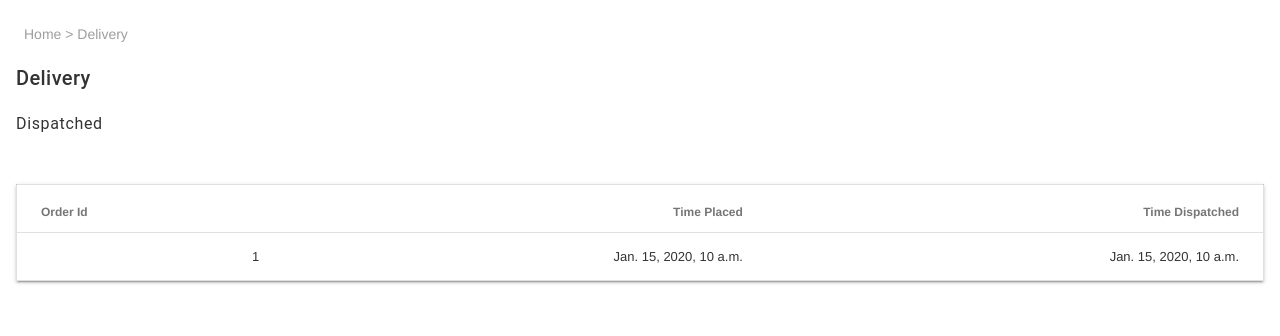
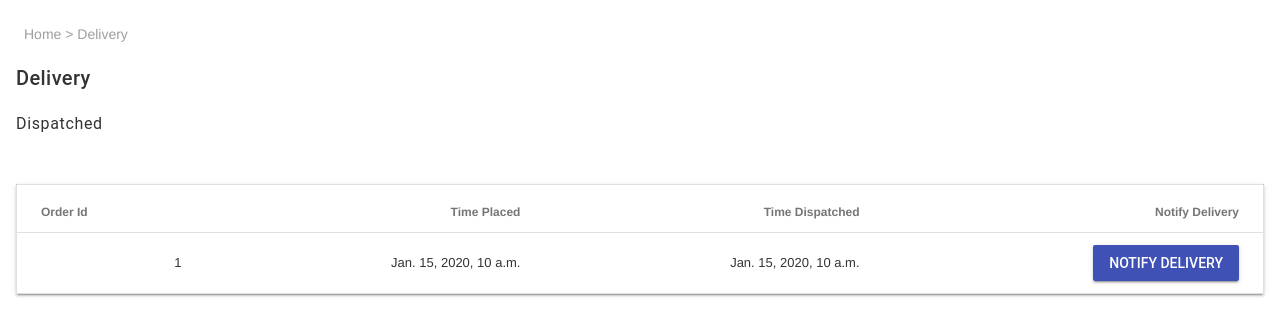
Before and after one commit to WaqasAliAbbasi/PropelSystems, a Django app: template delivery/templates/delivery/index.html in a window 1280 px wide. Shown: the part 64-400 px from the top of the page. Run offline with Django 3.2, Linux system fonts and the light colour scheme; the template is opened without the code that fills it: most values are stand-ins (such as "Sample title", 1, 10 or a date in 2020); parts of the project's set-up code (start-up, migrations or seed data) failed here and were passed over; some libraries are stand-ins or nearby versions.

Commit message:
Add delivery notification

```diff
--- a/delivery/templates/delivery/index.html
+++ b/delivery/templates/delivery/index.html
@@ -24,15 +24,21 @@
               <th class="mdl-data-table__cell--non-numeric">Order Id</th>
               <th>Time Placed</th>
               <th>Time Dispatched</th>
+              <th>Notify Delivery</th>
             </tr>
           </thead>
           <tbody>
             {% if orders %}
             {% for order in orders %}
             <tr>
-              <td>{{ order.id }}</td>
+              <td class="order-id">{{ order.id }}</td>
               <td>{{ order.time_placed }}</td>
               <td>{{ order.time_dispatched }}</td>
+              <td>
+                <button class="notify-delivery mdl-button mdl-js-button mdl-button--raised mdl-button--colored">
+                  Notify Delivery
+                </button>
+              </td>
             </tr>
             {% endfor %}
             {% endif %}
@@ -43,15 +49,16 @@
   </div>
 </main>
 <script>
-$('#dispatch-shipment').on('click', function() {
-  $.post(
-    '/dispatch/dispatch_shipment',
-    { csrfmiddlewaretoken: '{{ csrf_token }}' },
-    function(response) {
-      alert(response);
-      location.reload();
+  $('.notify-delivery').on('click', function() {
+    var url = location.href;
+    const orderID = $(this).parent().parent().find(".order-id").text();
+    var r = confirm("Confirm delivery of order #" + orderID + "?");
+    if (r) {
+      $.post(url + 'notify_delivery', { csrfmiddlewaretoken: '{{ csrf_token }}', "orderID": orderID }, function( response ) {
+        alert(response);
+        location.reload();
+      });
     }
-  );
-});
+  });
 </script>
 {% endblock %}
--- a/delivery/urls.py
+++ b/delivery/urls.py
@@ -5,4 +5,5 @@ from . import views
 app_name = 'delivery'
 urlpatterns = [
     path('', views.delivery, name='delivery'),
+    path('notify_delivery', views.notify_delivery, name='notify_delivery')
 ]
--- a/home/admin.py
+++ b/home/admin.py
@@ -18,7 +18,7 @@ class CustomUserAdmin(UserAdmin):
     )
 
 class OrderAdmin(admin.ModelAdmin):
-    readonly_fields = ('time_placed','time_dispatched',)
+    readonly_fields = ('time_placed','time_dispatched','time_delivered')
 
 admin.site.register(User, CustomUserAdmin)
 admin.site.register(Location)
```
Also changed, not shown: delivery/views.py (+13 -0 lines), README.md, db.sqlite3.
